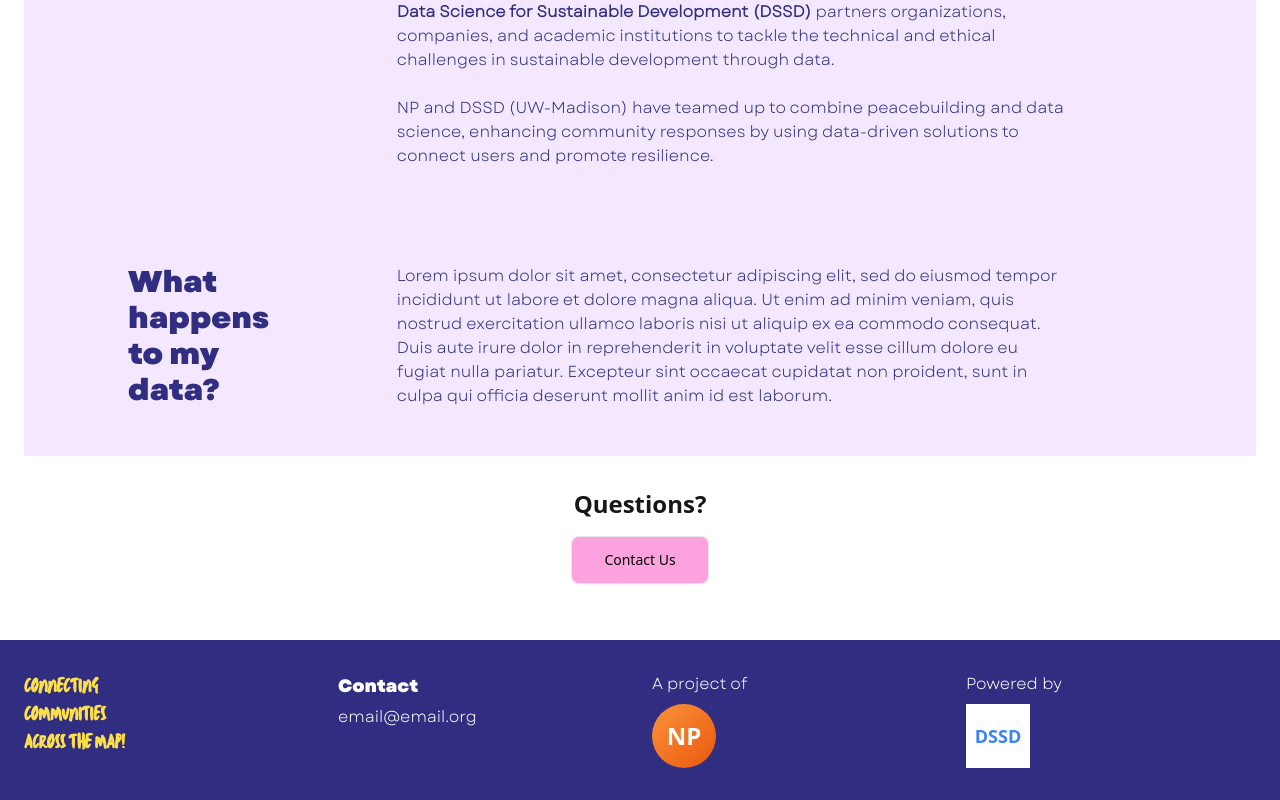
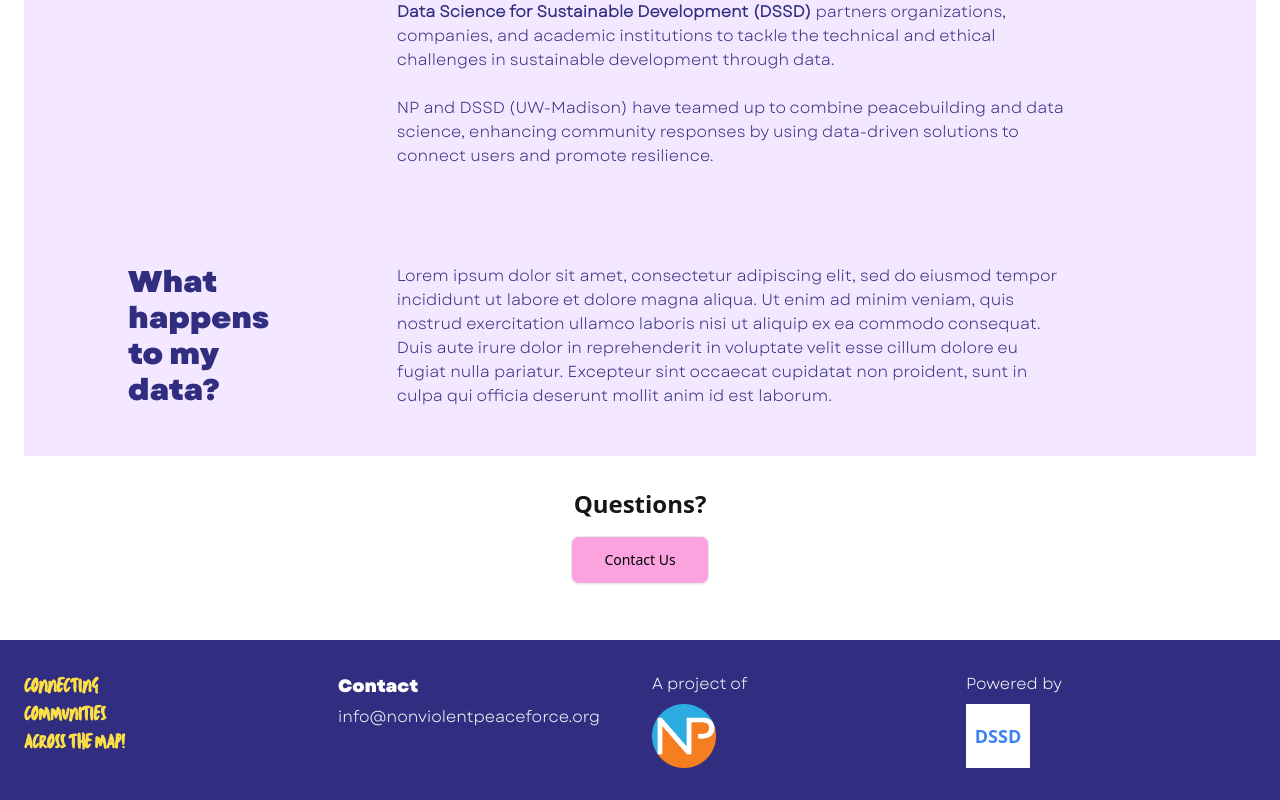
Before and after one commit to cornershopcreative/Nonviolent-Peaceforce, a React (Vite) app in the folder frontend/: page /about in a window 1280 px wide. Shown: the part 964-1764 px from the top of the page. Built offline with nearby package versions, Linux system fonts and the light colour scheme.

Commit message:
add NP logo

```diff
--- a/frontend/src/layouts/Layout.jsx
+++ b/frontend/src/layouts/Layout.jsx
@@ -87,11 +87,11 @@ const Layout = ({ children }) => {
               Contact
             </h3>
             <a
-              href="mailto:email@email.org"
+              href="mailto:info@nonviolentpeaceforce.org"
               className="hover:text-yellow-300 transition-colors"
               style={{ fontFamily: "Garet Regular" }}
             >
-              email@email.org
+              info@nonviolentpeaceforce.org
             </a>
           </div>
 
@@ -100,11 +100,14 @@ const Layout = ({ children }) => {
             <p className="mb-2" style={{ fontFamily: "Garet Regular" }}>
               A project of
             </p>
-            <div className="w-16 h-16 bg-white rounded-full overflow-hidden">
-              <div className="bg-gradient-to-br from-orange-400 to-orange-600 w-full h-full flex items-center justify-center">
+            <div className="w-16 h-16">
+              <img src="/NP-RBG.png" alt="" />
+            </div>
+            {/* <div className="w-16 h-16 bg-white rounded-full overflow-hidden"> */}
+            {/* <div className="bg-gradient-to-br from-orange-400 to-orange-600 w-full h-full flex items-center justify-center">
                 <span className="font-bold text-white text-2xl">NP</span>
-              </div>
-            </div>
+              </div> */}
+            {/* </div> */}
           </div>
 
           {/* Column 4 - DSSD Logo */}
```
Also changed, not shown: frontend/public/NP-RBG.png (added).
